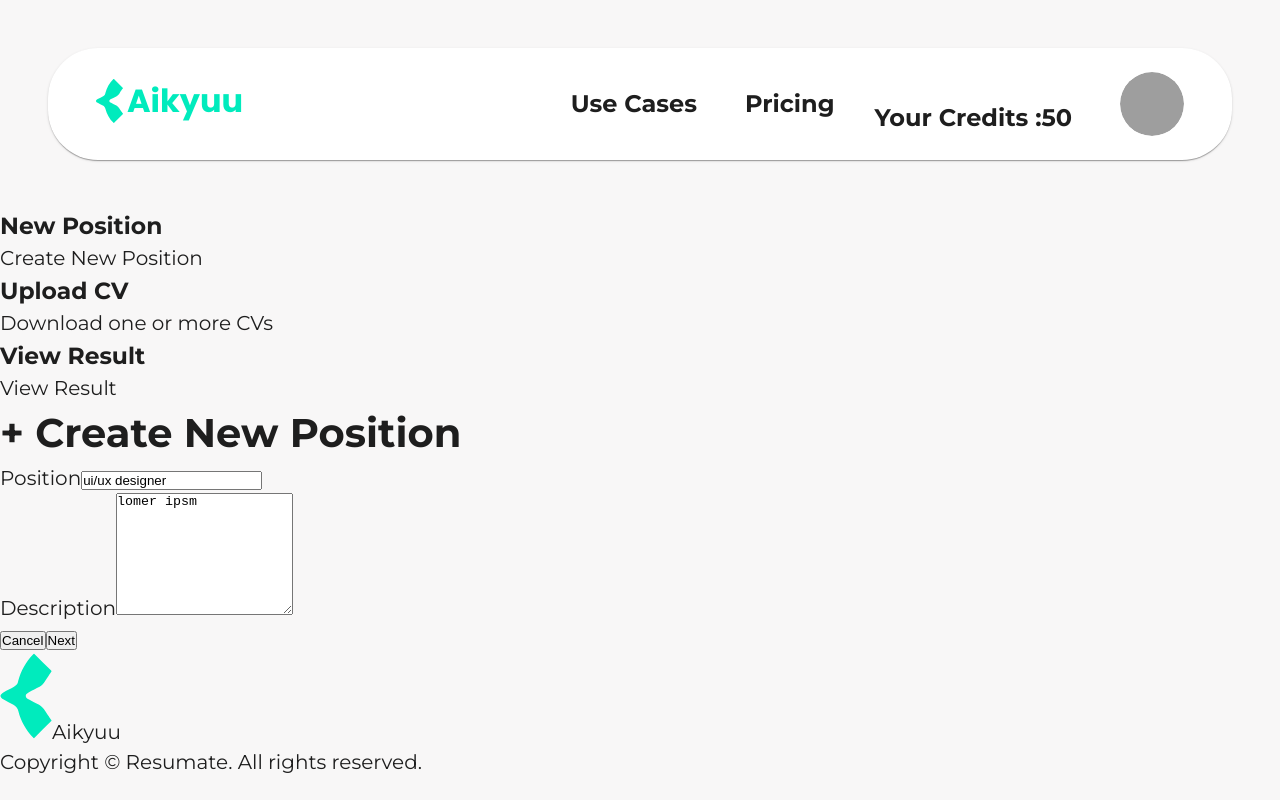
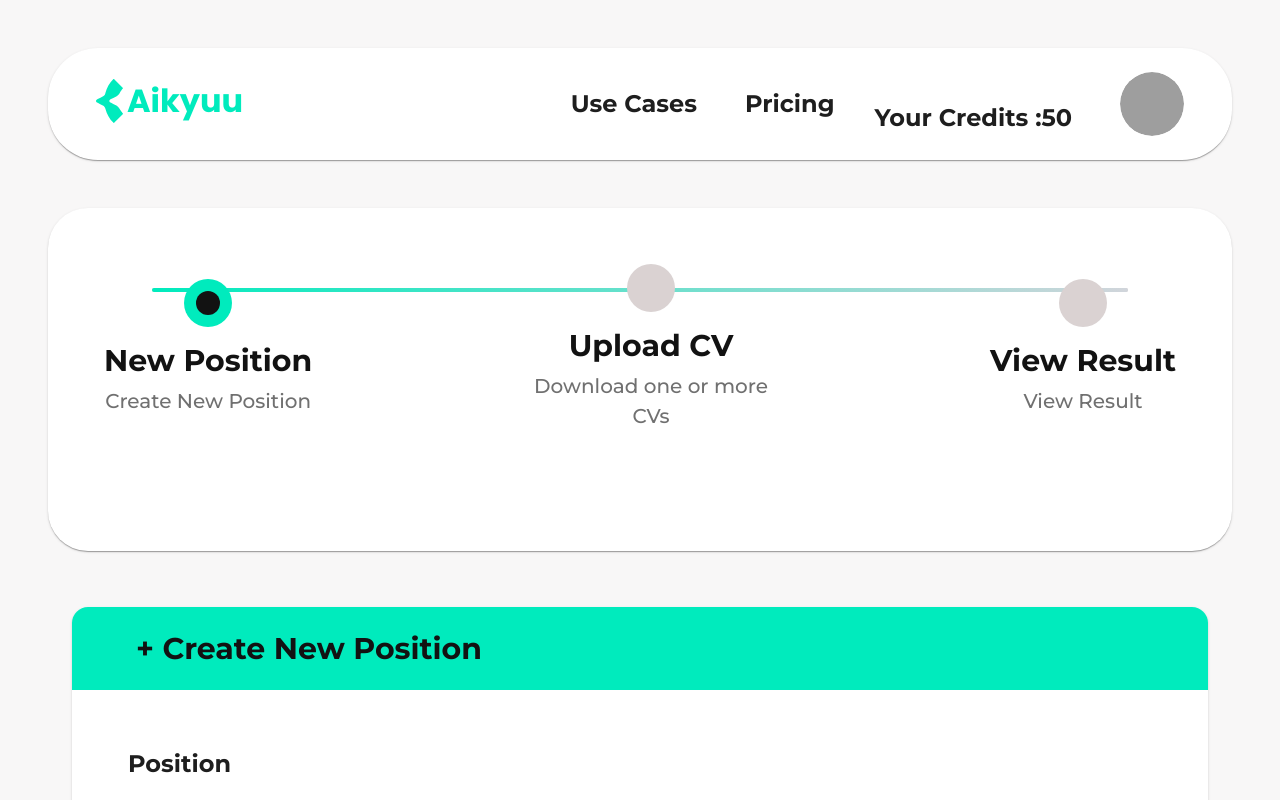
Before and after one commit to Rezkaudi/aikyuu, a React (Vite) app: page /create-position in a window 1280 px wide. Shown: the top 800 px of the page. Built offline with nearby package versions, Linux system fonts and the light colour scheme; grey boxes are pictures that could not be loaded.

Commit message:
auto-commit for efa19e5e-fd04-406a-bb48-6364a669a3b5

```diff
--- a/client/pages/CreatePosition.tsx
+++ b/client/pages/CreatePosition.tsx
@@ -1,5 +1,14 @@
 import React, { useState } from 'react';
 import { Link, useNavigate } from 'react-router-dom';
+import {
+  Box,
+  Container,
+  Paper,
+  Typography,
+  TextField,
+  Button,
+  Stack
+} from '@mui/material';
 import { Navbar } from '@/components/ui/navbar';
 
 export default function CreatePosition() {
@@ -29,7 +38,7 @@ export default function CreatePosition() {
   };
 
   return (
-    <div className="min-h-screen bg-gray-50">
+    <Box sx={{ minHeight: '100vh', backgroundColor: 'background.default' }}>
       {/* Navigation */}
       <Navbar
         userCredits={50}
@@ -38,160 +47,335 @@ export default function CreatePosition() {
       />
 
       {/* Main Content */}
-      <div className="max-w-7xl mx-auto px-3 md:px-12">
+      <Container maxWidth="xl" sx={{ px: { xs: 1.5, md: 6 } }}>
         {/* Process Flow Section */}
-        <div className="bg-white rounded-[40px] p-8 md:p-14 mb-14">
+        <Paper sx={{ borderRadius: '40px', p: { xs: 4, md: 7 }, mb: 7 }}>
           {/* Process Steps Indicator */}
-          <div className="relative mb-16">
+          <Box sx={{ position: 'relative', mb: 8 }}>
             {/* Progress Line */}
-            <div className="absolute top-6 left-12 right-12 h-1 bg-gray-300">
-              <div className="absolute inset-0 bg-gradient-to-r from-aikyuu-primary to-gray-300"></div>
-            </div>
+            <Box sx={{
+              position: 'absolute',
+              top: '24px',
+              left: '48px',
+              right: '48px',
+              height: '4px',
+              backgroundColor: 'grey.300',
+              borderRadius: '2px'
+            }}>
+              <Box sx={{
+                position: 'absolute',
+                inset: 0,
+                background: 'linear-gradient(to right, #00EBBD, #D1D5DB)',
+                borderRadius: '2px'
+              }} />
+            </Box>
 
             {/* Step Circles */}
-            <div className="relative flex justify-between items-center">
+            <Box sx={{ position: 'relative', display: 'flex', justifyContent: 'space-between', alignItems: 'center' }}>
               {/* Step 1 - Active */}
-              <div className="flex flex-col items-center">
-                <div className="w-12 h-12 bg-aikyuu-primary rounded-full flex items-center justify-center mb-4 relative z-10">
-                  <div className="w-6 h-6 bg-aikyuu-dark rounded-full"></div>
-                </div>
-                <div className="text-center max-w-60">
-                  <h3 className="text-aikyuu-dark font-montserrat text-2xl md:text-3xl font-bold mb-2">
+              <Box sx={{ display: 'flex', flexDirection: 'column', alignItems: 'center' }}>
+                <Box sx={{
+                  width: '48px',
+                  height: '48px',
+                  backgroundColor: 'primary.main',
+                  borderRadius: '50%',
+                  display: 'flex',
+                  alignItems: 'center',
+                  justifyContent: 'center',
+                  mb: 2,
+                  position: 'relative',
+                  zIndex: 10
+                }}>
+                  <Box sx={{
+                    width: '24px',
+                    height: '24px',
+                    backgroundColor: 'primary.dark',
+                    borderRadius: '50%'
+                  }} />
+                </Box>
+                <Box sx={{ textAlign: 'center', maxWidth: '240px' }}>
+                  <Typography variant="h3" sx={{
+                    color: 'primary.dark',
+                    fontFamily: 'Montserrat',
+                    fontSize: { xs: '1.5rem', md: '1.875rem' },
+                    fontWeight: 700,
+                    mb: 1
+                  }}>
                     New Position
-                  </h3>
-                  <p className="text-gray-500 font-montserrat text-lg md:text-xl font-medium">
+                  </Typography>
+                  <Typography sx={{
+                    color: 'text.secondary',
+                    fontFamily: 'Montserrat',
+                    fontSize: { xs: '1.125rem', md: '1.25rem' },
+                    fontWeight: 500
+                  }}>
                     Create New Position
-                  </p>
-                </div>
-              </div>
+                  </Typography>
+                </Box>
+              </Box>
 
               {/* Step 2 - Inactive */}
-              <div className="flex flex-col items-center">
-                <div className="w-12 h-12 bg-gray-300 rounded-full flex items-center justify-center mb-4 relative z-10">
-                </div>
-                <div className="text-center max-w-60">
-                  <h3 className="text-aikyuu-dark font-montserrat text-2xl md:text-3xl font-bold mb-2">
+              <Box sx={{ display: 'flex', flexDirection: 'column', alignItems: 'center' }}>
+                <Box sx={{
+                  width: '48px',
+                  height: '48px',
+                  backgroundColor: 'grey.300',
+                  borderRadius: '50%',
+                  display: 'flex',
+                  alignItems: 'center',
+                  justifyContent: 'center',
+                  mb: 2,
+                  position: 'relative',
+                  zIndex: 10
+                }} />
+                <Box sx={{ textAlign: 'center', maxWidth: '240px' }}>
+                  <Typography variant="h3" sx={{
+                    color: 'primary.dark',
+                    fontFamily: 'Montserrat',
+                    fontSize: { xs: '1.5rem', md: '1.875rem' },
+                    fontWeight: 700,
+                    mb: 1
+                  }}>
                     Upload CV
-                  </h3>
-                  <p className="text-gray-500 font-montserrat text-lg md:text-xl font-medium">
+                  </Typography>
+                  <Typography sx={{
+                    color: 'text.secondary',
+                    fontFamily: 'Montserrat',
+                    fontSize: { xs: '1.125rem', md: '1.25rem' },
+                    fontWeight: 500
+                  }}>
                     Download one or more CVs
-                  </p>
-                </div>
-              </div>
+                  </Typography>
+                </Box>
+              </Box>
 
               {/* Step 3 - Inactive */}
-              <div className="flex flex-col items-center">
-                <div className="w-12 h-12 bg-gray-300 rounded-full flex items-center justify-center mb-4 relative z-10">
-                </div>
-                <div className="text-center max-w-60">
-                  <h3 className="text-aikyuu-dark font-montserrat text-2xl md:text-3xl font-bold mb-2">
+              <Box sx={{ display: 'flex', flexDirection: 'column', alignItems: 'center' }}>
+                <Box sx={{
+                  width: '48px',
+                  height: '48px',
+                  backgroundColor: 'grey.300',
+                  borderRadius: '50%',
+                  display: 'flex',
+                  alignItems: 'center',
+                  justifyContent: 'center',
+                  mb: 2,
+                  position: 'relative',
+                  zIndex: 10
+                }} />
+                <Box sx={{ textAlign: 'center', maxWidth: '240px' }}>
+                  <Typography variant="h3" sx={{
+                    color: 'primary.dark',
+                    fontFamily: 'Montserrat',
+                    fontSize: { xs: '1.5rem', md: '1.875rem' },
+                    fontWeight: 700,
+                    mb: 1
+                  }}>
                     View Result
-                  </h3>
-                  <p className="text-gray-500 font-montserrat text-lg md:text-xl font-medium">
+                  </Typography>
+                  <Typography sx={{
+                    color: 'text.secondary',
+                    fontFamily: 'Montserrat',
+                    fontSize: { xs: '1.125rem', md: '1.25rem' },
+                    fontWeight: 500
+                  }}>
                     View Result
-                  </p>
-                </div>
-              </div>
-            </div>
-          </div>
-        </div>
+                  </Typography>
+                </Box>
+              </Box>
+            </Box>
+          </Box>
+        </Paper>
 
         {/* Create Position Form */}
-        <div className="max-w-6xl mx-auto mb-16">
-          <div className="bg-white rounded-2xl overflow-hidden shadow-sm">
+        <Container maxWidth="lg" sx={{ mb: 8 }}>
+          <Paper sx={{ borderRadius: '16px', overflow: 'hidden', boxShadow: 1 }}>
             {/* Header */}
-            <div className="bg-aikyuu-primary px-8 md:px-16 py-6">
-              <h1 className="text-aikyuu-dark font-montserrat text-2xl md:text-3xl font-bold">
+            <Box sx={{ backgroundColor: 'primary.main', px: { xs: 4, md: 8 }, py: 3 }}>
+              <Typography variant="h1" sx={{
+                color: 'primary.dark',
+                fontFamily: 'Montserrat',
+                fontSize: { xs: '1.5rem', md: '1.875rem' },
+                fontWeight: 700
+              }}>
                 + Create New Position
-              </h1>
-            </div>
+              </Typography>
+            </Box>
 
             {/* Form */}
-            <div className="p-8 md:p-14">
-              <form onSubmit={handleSubmit} className="space-y-11">
+            <Box sx={{ p: { xs: 4, md: 7 } }}>
+              <Box component="form" onSubmit={handleSubmit} sx={{ display: 'flex', flexDirection: 'column', gap: 5.5 }}>
                 {/* Position Field */}
-                <div className="space-y-6">
-                  <label className="block text-gray-800 font-montserrat text-xl md:text-2xl font-bold">
+                <Stack spacing={3}>
+                  <Typography sx={{
+                    color: 'text.primary',
+                    fontFamily: 'Montserrat',
+                    fontSize: { xs: '1.25rem', md: '1.5rem' },
+                    fontWeight: 700
+                  }}>
                     Position
-                  </label>
-                  <input
-                    type="text"
+                  </Typography>
+                  <TextField
                     name="position"
                     value={formData.position}
                     onChange={handleInputChange}
-                    className="w-full px-8 md:px-11 py-4 md:py-5 rounded-[19px] bg-gray-50 border-none text-gray-500 font-montserrat text-xl md:text-2xl font-normal focus:outline-none focus:ring-2 focus:ring-aikyuu-primary"
+                    fullWidth
                     placeholder="ui/ux designer"
+                    sx={{
+                      '& .MuiOutlinedInput-root': {
+                        height: { xs: '64px', md: '80px' },
+                        borderRadius: '19px',
+                        backgroundColor: 'grey.100',
+                        fontSize: { xs: '1.25rem', md: '1.5rem' },
+                        fontFamily: 'Montserrat',
+                        '& fieldset': {
+                          border: 'none',
+                        },
+                        '&:hover fieldset': {
+                          border: 'none',
+                        },
+                        '&.Mui-focused fieldset': {
+                          border: '2px solid',
+                          borderColor: 'primary.main',
+                        },
+                      },
+                    }}
                   />
-                </div>
+                </Stack>
 
                 {/* Description Field */}
-                <div className="space-y-6">
-                  <label className="block text-gray-800 font-montserrat text-xl md:text-2xl font-bold">
+                <Stack spacing={3}>
+                  <Typography sx={{
+                    color: 'text.primary',
+                    fontFamily: 'Montserrat',
+                    fontSize: { xs: '1.25rem', md: '1.5rem' },
+                    fontWeight: 700
+                  }}>
                     Description
-                  </label>
-                  <textarea
+                  </Typography>
+                  <TextField
                     name="description"
                     value={formData.description}
                     onChange={handleInputChange}
+                    fullWidth
+                    multiline
                     rows={8}
-                    className="w-full px-8 md:px-16 py-4 md:py-5 rounded-[19px] bg-gray-50 border-none text-gray-500 font-montserrat text-xl md:text-2xl font-normal focus:outline-none focus:ring-2 focus:ring-aikyuu-primary resize-none"
                     placeholder="lomer ipsm"
+                    sx={{
+                      '& .MuiOutlinedInput-root': {
+                        borderRadius: '19px',
+                        backgroundColor: 'grey.100',
+                        fontSize: { xs: '1.25rem', md: '1.5rem' },
+                        fontFamily: 'Montserrat',
+                        '& fieldset': {
+                          border: 'none',
+                        },
+                        '&:hover fieldset': {
+                          border: 'none',
+                        },
+                        '&.Mui-focused fieldset': {
+                          border: '2px solid',
+                          borderColor: 'primary.main',
+                        },
+                      },
+                    }}
                   />
-                </div>
+                </Stack>
 
                 {/* Action Buttons */}
-                <div className="flex justify-end items-center gap-4 pt-8">
-                  <button
+                <Stack direction="row" spacing={2} sx={{ justifyContent: 'flex-end', mt: 4 }}>
+                  <Button
                     type="button"
                     onClick={handleCancel}
-                    className="px-8 py-4 rounded-[26px] border border-gray-300 bg-white text-aikyuu-dark font-montserrat text-lg font-bold hover:bg-gray-50 transition-colors shadow-sm"
+                    variant="outlined"
+                    sx={{
+                      px: 4,
+                      py: 2,
+                      borderRadius: '26px',
+                      borderColor: 'grey.400',
+                      color: 'primary.dark',
+                      fontFamily: 'Montserrat',
+                      fontSize: '1.125rem',
+                      fontWeight: 700,
+                      textTransform: 'none',
+                      boxShadow: 1,
+                      '&:hover': {
+                        backgroundColor: 'grey.50',
+                        borderColor: 'grey.400',
+                      },
+                    }}
                   >
                     Cancel
-                  </button>
-                  <button
+                  </Button>
+                  <Button
                     type="submit"
-                    className="px-8 py-4 rounded-[26px] bg-aikyuu-primary text-aikyuu-dark font-montserrat text-lg font-bold hover:bg-aikyuu-primary/90 transition-colors shadow-sm"
+                    variant="contained"
+                    sx={{
+                      px: 4,
+                      py: 2,
+                      borderRadius: '26px',
+                      backgroundColor: 'primary.main',
+                      color: 'primary.dark',
+                      fontFamily: 'Montserrat',
+                      fontSize: '1.125rem',
+                      fontWeight: 700,
+                      textTransform: 'none',
+                      boxShadow: 1,
+                      '&:hover': {
+                        backgroundColor: 'rgba(0, 235, 189, 0.9)',
+                      },
+                    }}
                   >
                     Next
-                  </button>
-                </div>
-              </form>
-            </div>
-          </div>
-        </div>
-      </div>
+                  </Button>
+                </Stack>
+              </Box>
+            </Box>
+          </Paper>
+        </Container>
+      </Container>
 
       {/* Footer */}
-      <footer className="bg-gray-800 py-20">
-        <div className="max-w-7xl mx-auto px-12">
-          <div className="flex flex-col items-center gap-8">
+      <Box component="footer" sx={{ backgroundColor: 'grey.800', py: 10 }}>
+        <Container maxWidth="xl" sx={{ px: 6 }}>
+          <Box sx={{ display: 'flex', flexDirection: 'column', alignItems: 'center', gap: 4 }}>
             {/* Logo */}
-            <div className="flex items-center gap-2">
+            <Box sx={{ display: 'flex', alignItems: 'center', gap: 1 }}>
               <svg
                 width="52"
                 height="86"
                 viewBox="0 0 53 87"
                 fill="none"
                 xmlns="http://www.w3.org/2000/svg"
-                className="w-12 h-20 fill-aikyuu-primary"
+                style={{ width: '48px', height: '80px', fill: '#00EBBD' }}
               >
                 <path
                   d="M34.7183 86.5C34.2121 86.3976 34.0062 86.0288 33.7227 85.7419C26.4361 78.3638 21.2602 69.1269 18.7447 59.012C18.4475 57.5946 17.8379 56.2633 16.9614 55.1175C16.0848 53.9716 14.9639 53.0408 13.6822 52.3944C10.4153 50.571 6.96267 49.0958 3.77671 47.088C-0.610738 44.3563 -0.587117 42.4372 3.81721 39.6918C7.19217 37.5816 10.9046 36.1269 14.2796 34.0372C15.7291 33.326 16.9471 32.2098 17.7895 30.8206C18.1528 29.9007 18.4252 28.9468 18.6029 27.9727C21.2408 17.8517 26.4229 8.59367 33.6451 1.09937C34.4382 0.279853 34.8432 0.320829 35.6127 1.09937C41.0126 6.54917 46.4317 11.9705 51.8699 17.3634C52.582 18.0463 52.7238 18.4697 51.9509 19.2688C51.9509 19.2688 47.8301 25.5381 45.7005 28.6284C44.3974 30.9007 42.5555 32.8089 40.341 34.1806C36.7906 36.1269 33.014 37.6226 29.5412 39.7533C28.1 40.6343 26.2742 41.5358 26.2539 43.3592C26.2337 45.2646 28.1203 46.166 29.6019 47.0675C32.8689 49.0753 36.4025 50.5505 39.8112 52.3124C42.3643 53.8013 44.4653 55.9696 45.8861 58.5817C47.9111 61.6345 52.0555 67.675 52.0555 67.675C52.7035 68.3579 52.6023 68.6994 52.015 69.2935C46.4733 74.7843 40.9721 80.3126 35.4541 85.8239C35.228 86.0698 34.9445 86.2917 34.7183 86.5Z"
                   fill="#00EBBD"
                 />
               </svg>
-              <span className="text-aikyuu-primary font-poppins text-4xl md:text-6xl font-bold">
+              <Typography sx={{
+                color: 'primary.main',
+                fontFamily: 'Poppins',
+                fontSize: { xs: '2.5rem', md: '3.75rem' },
+                fontWeight: 700
+              }}>
                 Aikyuu
-              </span>
-            </div>
+              </Typography>
+            </Box>
 
             {/* Copyright */}
-            <p className="text-gray-300 font-poppins text-lg md:text-xl text-center">
+            <Typography sx={{
+              color: 'grey.300',
+              fontFamily: 'Poppins',
+              fontSize: { xs: '1.125rem', md: '1.25rem' },
+              textAlign: 'center'
+            }}>
               Copyright © Resumate. All rights reserved.
-            </p>
-          </div>
-        </div>
-      </footer>
-    </div>
+            </Typography>
+          </Box>
+        </Container>
+      </Box>
+    </Box>
   );
 }
```
